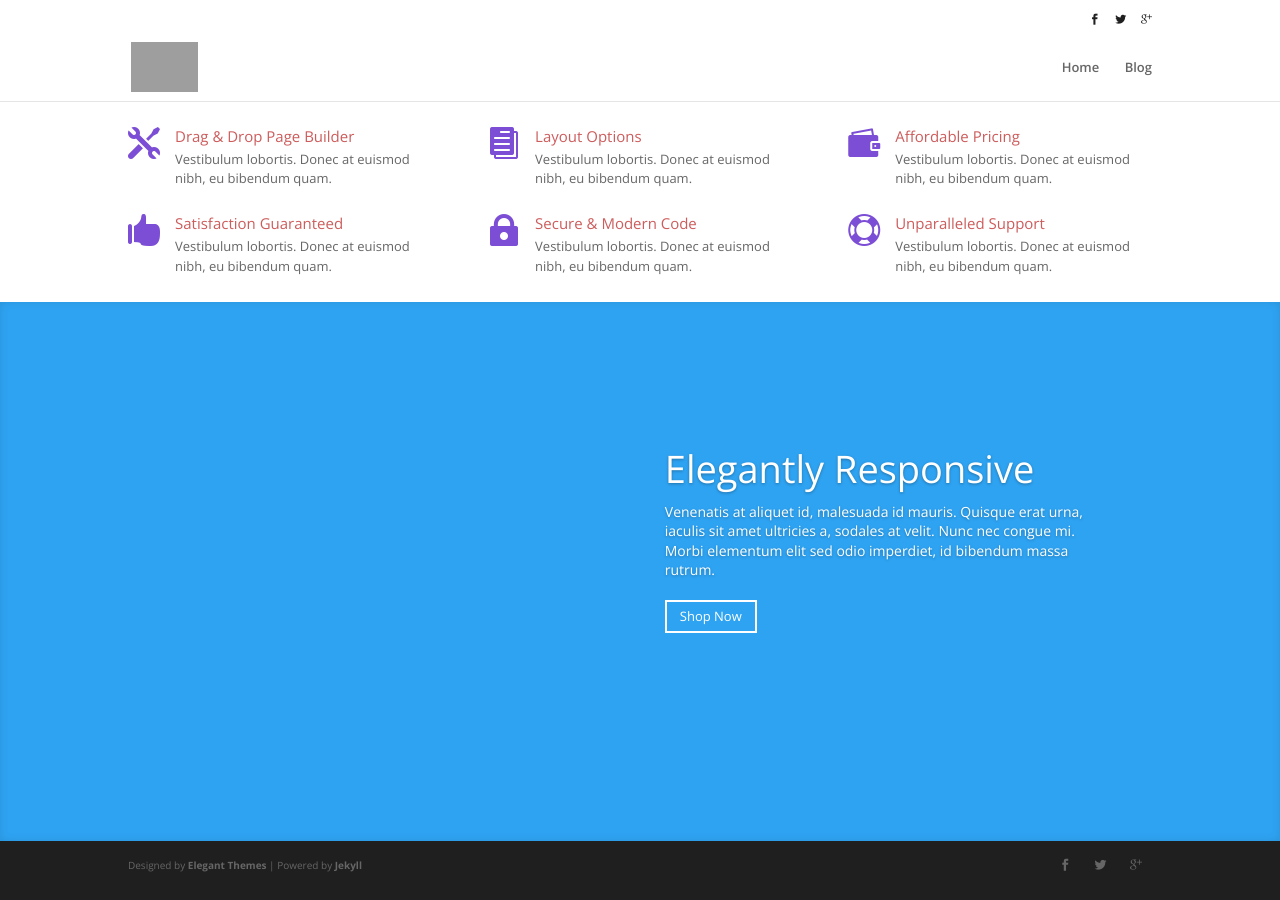
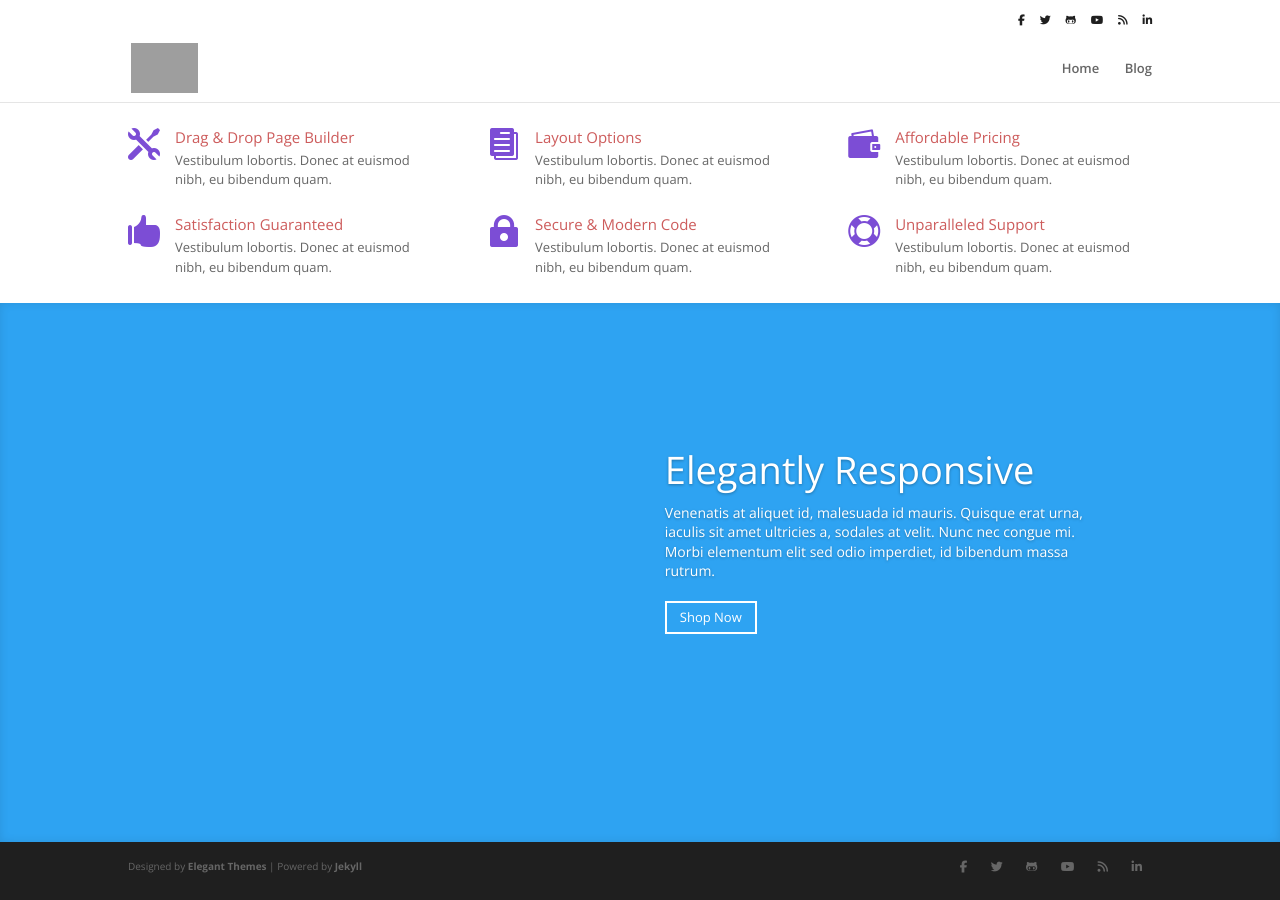
Before and after one commit to juvenal/divi-jekyll, a Jekyll site: the page built from index.html, in a window 1280 px wide. Built offline with Jekyll 4.4.1, drawn with Linux system fonts in a browser that asks for light colours; nearby versions of some CDN libraries; some web fonts are replaced; library files that are not in the unit come from our copies; the list of posts is cut into pages by our own code; grey boxes are pictures that could not be loaded.

Commit message:
New social icons

```diff
--- a/_includes/footer.html
+++ b/_includes/footer.html
@@ -14,30 +14,7 @@
 	<!-- #et-footer-nav -->
 	<div id="footer-bottom">
 		<div class="container clearfix">
-			<ul class="et-social-icons">
-				{% if site.facebook_url %}
-					<li class="et-social-icon et-social-facebook">
-						<a href="{{site.facebook_url}}" class="icon">
-							<span>Facebook</span>
-						</a>
-					</li>
-				{% endif %}
-				{% if site.twitter_url %}
-					<li class="et-social-icon et-social-twitter">
-						<a href="{{site.twitter_url}}" class="icon">
-							<span>Twitter</span>
-						</a>
-					</li>
-				{% endif %}
-
-				{% if site.google_url %}
-					<li class="et-social-icon et-social-google-plus">
-						<a href="{{site.google_url}}" class="icon">
-							<span>Google</span>
-						</a>
-					</li>
-				{% endif %}
-			</ul>
+			{% include social_icons.inc.html %}
 			<p id="footer-info">Designed by <a href="http://www.elegantthemes.com" title="Premium WordPress Themes">Elegant Themes</a> | Powered by <a href="https://jekyllrb.com/">Jekyll</a></p>
 		</div>
 		<!-- .container -->
--- /dev/null
+++ b/_includes/social_icons.inc.html
@@ -0,0 +1,50 @@
+<ul class="et-social-icons">
+	{% if site.facebook_url %}
+		<li class="et-social-icon">
+			<a href="{{site.facebook_url}}" target="_blank" class="icon">
+				<i class="fa fa-facebook"></i>
+				<span>Facebook</span>
+			</a>
+		</li>
+	{% endif %}
+	{% if site.twitter_url %}
+		<li class="et-social-icon">
+			<a href="{{site.twitter_url}}" target="_blank" class="icon">
+				<i class="fa fa-twitter"></i>
+				<span>Twitter</span>
+			</a>
+		</li>
+	{% endif %}
+	{% if site.github_url %}
+		<li class="et-social-icon">
+			<a href="{{site.github_url}}" target="_blank" class="icon">
+				<i class="fa fa-github-alt"></i>
+				<span>Github</span>
+			</a>
+		</li>
+	{% endif %}
+	{% if site.youtube_url %}
+		<li class="et-social-icon">
+			<a href="{{site.youtube_url}}" target="_blank" class="icon">
+				<i class="fa fa-youtube-play"></i>
+				<span>Youtube</span>
+			</a>
+		</li>
+	{% endif %}
+	{% if site.google_url %}
+		<li class="et-social-icon">
+			<a href="{{site.google_url}}" target="_blank" class="icon">
+				<i class="fa fa-rss"></i>
+				<span>Google</span>
+			</a>
+		</li>
+	{% endif %}
+	{% if site.linkedin_url %}
+		<li class="et-social-icon">
+			<a href="{{site.linkedin_url}}" target="_blank" class="icon">
+				<i class="fa fa-linkedin"></i>
+				<span>Linkedin</span>
+			</a>
+		</li>
+	{% endif %}
+</ul>
--- a/_includes/top_menu.html
+++ b/_includes/top_menu.html
@@ -10,30 +10,7 @@
 	</div>
 	<!-- #et-info -->
 	<div id="et-secondary-menu">
-			<ul class="et-social-icons">
-				{% if site.facebook_url %}
-					<li class="et-social-icon et-social-facebook">
-						<a href="{{site.facebook_url}}" class="icon">
-							<span>Facebook</span>
-						</a>
-					</li>
-				{% endif %}
-				{% if site.twitter_url %}
-					<li class="et-social-icon et-social-twitter">
-						<a href="{{site.twitter_url}}" class="icon">
-							<span>Twitter</span>
-						</a>
-					</li>
-				{% endif %}
-
-				{% if site.google_url %}
-					<li class="et-social-icon et-social-google-plus">
-						<a href="{{site.google_url}}" class="icon">
-							<span>Google</span>
-						</a>
-					</li>
-				{% endif %}
-			</ul>
+			{% include social_icons.inc.html %}
 			{% include top_menu.inc.html url='/' %}
 	</div>
 	<!-- #et-secondary-menu -->
```
